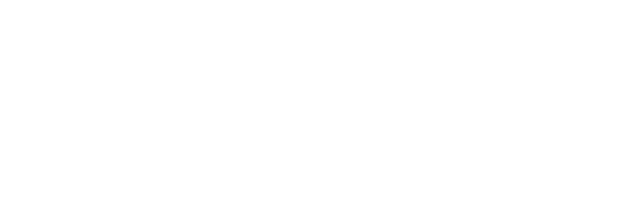
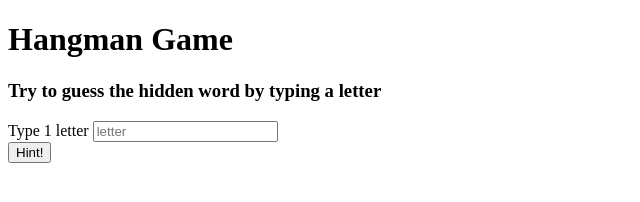
Before and after one commit to MoeShoumar/Hang-man, a plain HTML site: page index.html in a window 1280 px wide. Shown: the whole page, without its empty margins (0-640 px from the left). Drawn offline with Linux system fonts and the light colour scheme.

Commit message:
finished html

```diff
--- a/index.html
+++ b/index.html
@@ -11,14 +11,13 @@
 
 <body>
 
-
-
-
-
-
-
-
-
+    <h1>Hangman Game</h1>
+    <h3>Try to guess the hidden word by typing a letter</h3>
+    <label for="input">Type 1 letter</label>
+    <input type="text" name="letter" id="letter" placeholder="letter">
+    <div class="btn_container">
+        <button id="btn">Hint!</button>
+    </div>
 
 
 
```
